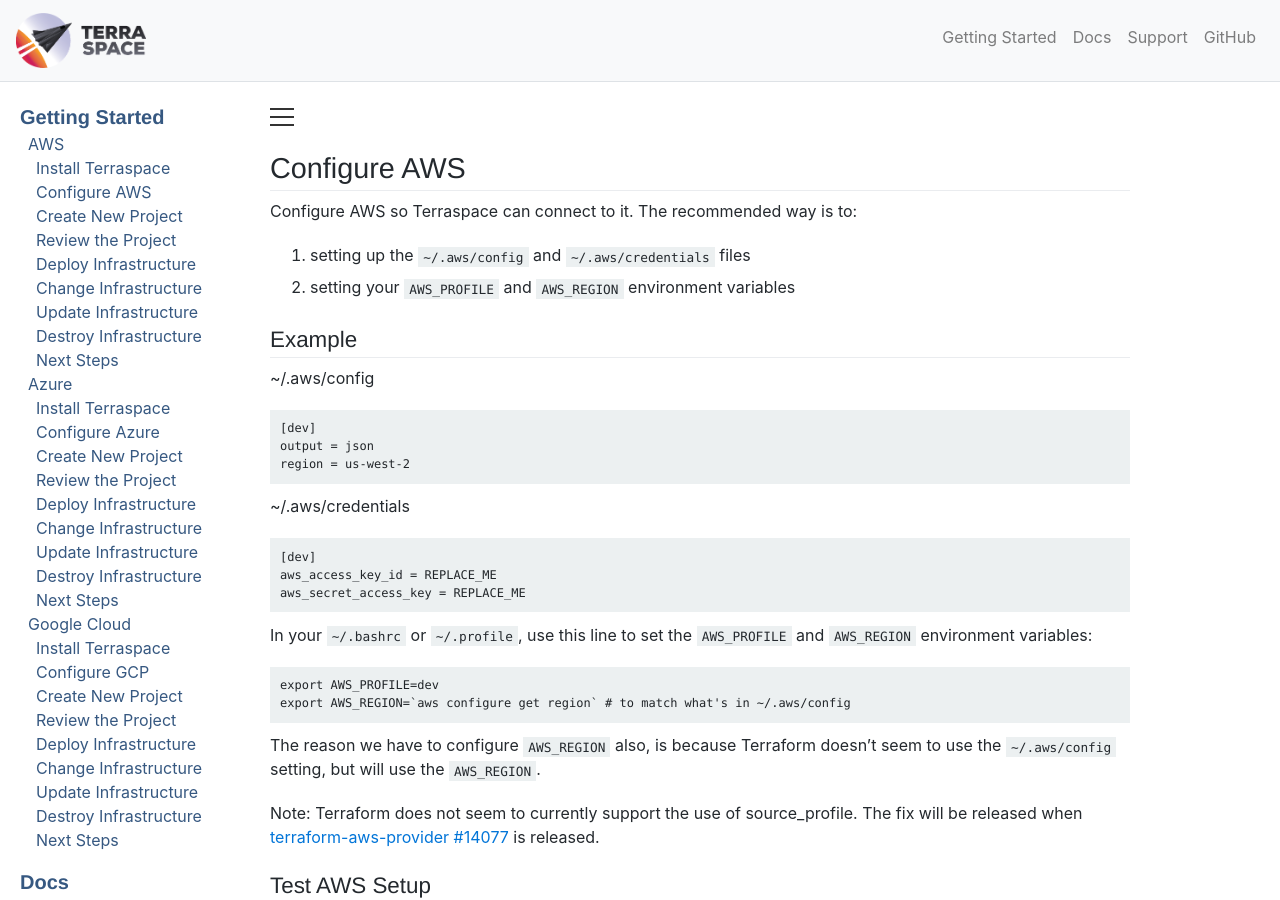
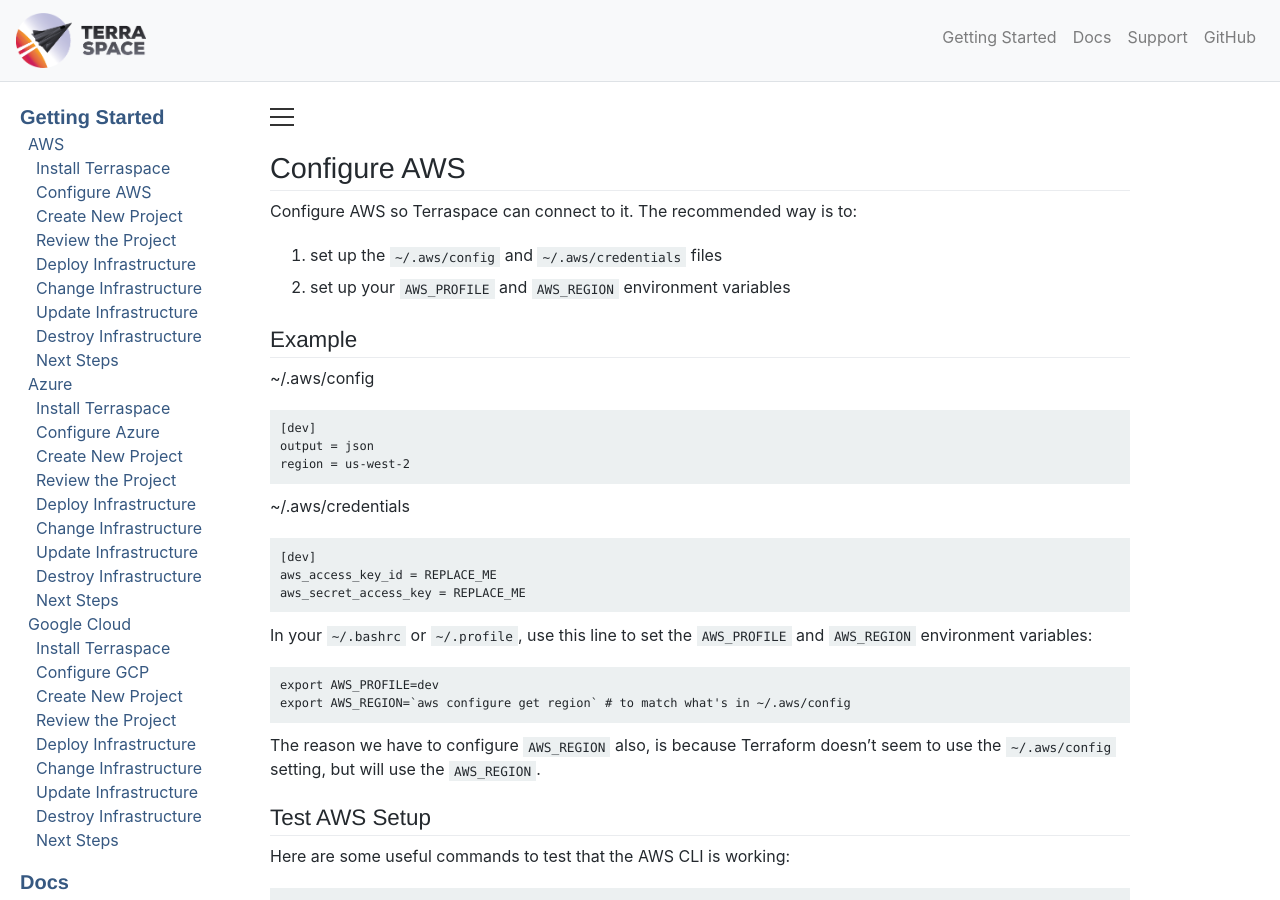
Before and after one commit to boltops-tools/terraspace-docs, a Jekyll site: the page built from _docs/learn/aws/configure.md, in a window 1280 px wide and 900 px high. Built offline with Jekyll 4.4.1, drawn with Linux system fonts in a browser that asks for light colours; a script that is not in the unit is left out.

Commit message:
remove source_profile note

```diff
--- a/_docs/learn/aws/configure.md
+++ b/_docs/learn/aws/configure.md
@@ -4,8 +4,8 @@ title: Configure AWS
 
 Configure AWS so Terraspace can connect to it. The recommended way is to:
 
-1. setting up the `~/.aws/config` and `~/.aws/credentials` files
-2. setting your `AWS_PROFILE` and `AWS_REGION` environment variables
+1. set up the `~/.aws/config` and `~/.aws/credentials` files
+2. set up your `AWS_PROFILE` and `AWS_REGION` environment variables
 
 ## Example
 
@@ -28,8 +28,6 @@ In your `~/.bashrc` or `~/.profile`, use this line to set the `AWS_PROFILE` and
 
 The reason we have to configure `AWS_REGION` also, is because Terraform doesn't seem to use the `~/.aws/config` setting, but will use the `AWS_REGION`.
 
-Note: Terraform does not seem to currently support the use of source_profile. The fix will be released when [terraform-aws-provider #14077](https://github.com/terraform-providers/terraform-provider-aws/pull/14077) is released.
-
 ## Test AWS Setup
 
 Here are some useful commands to test that the AWS CLI is working:
```
